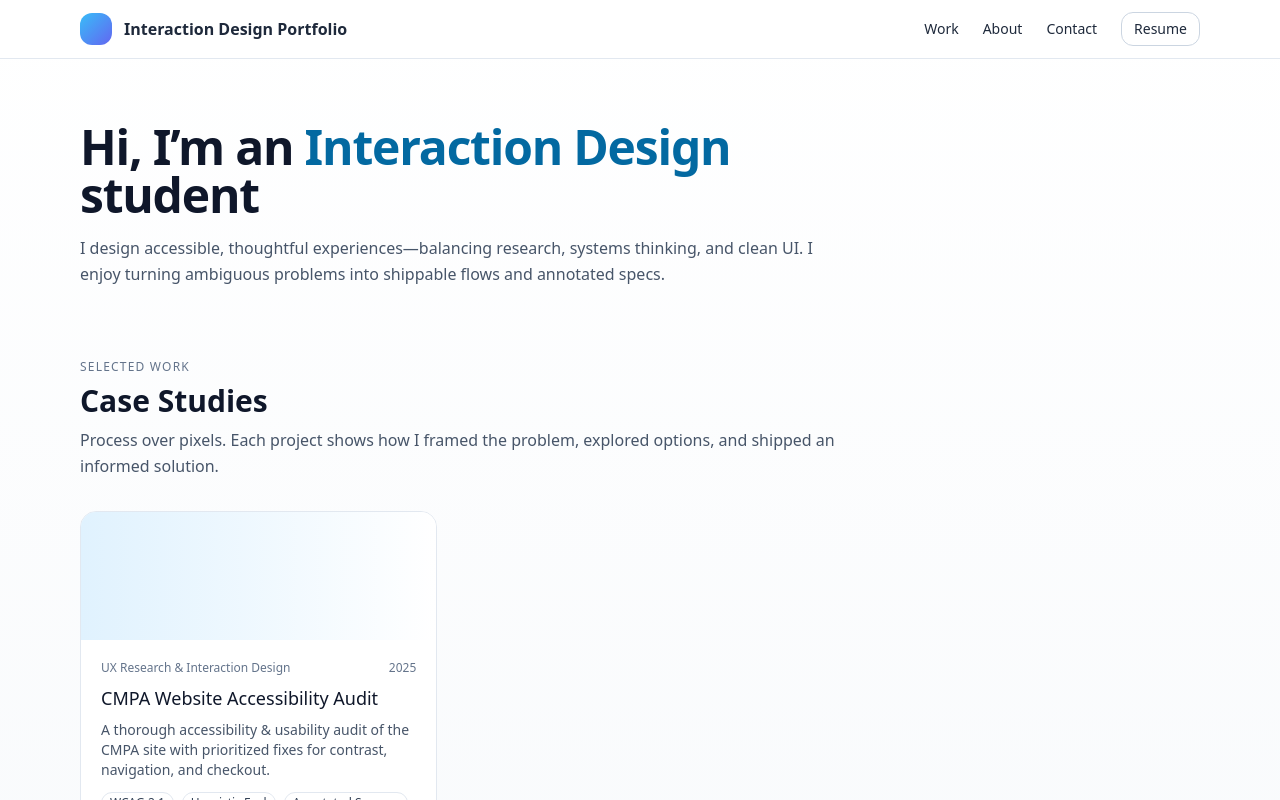
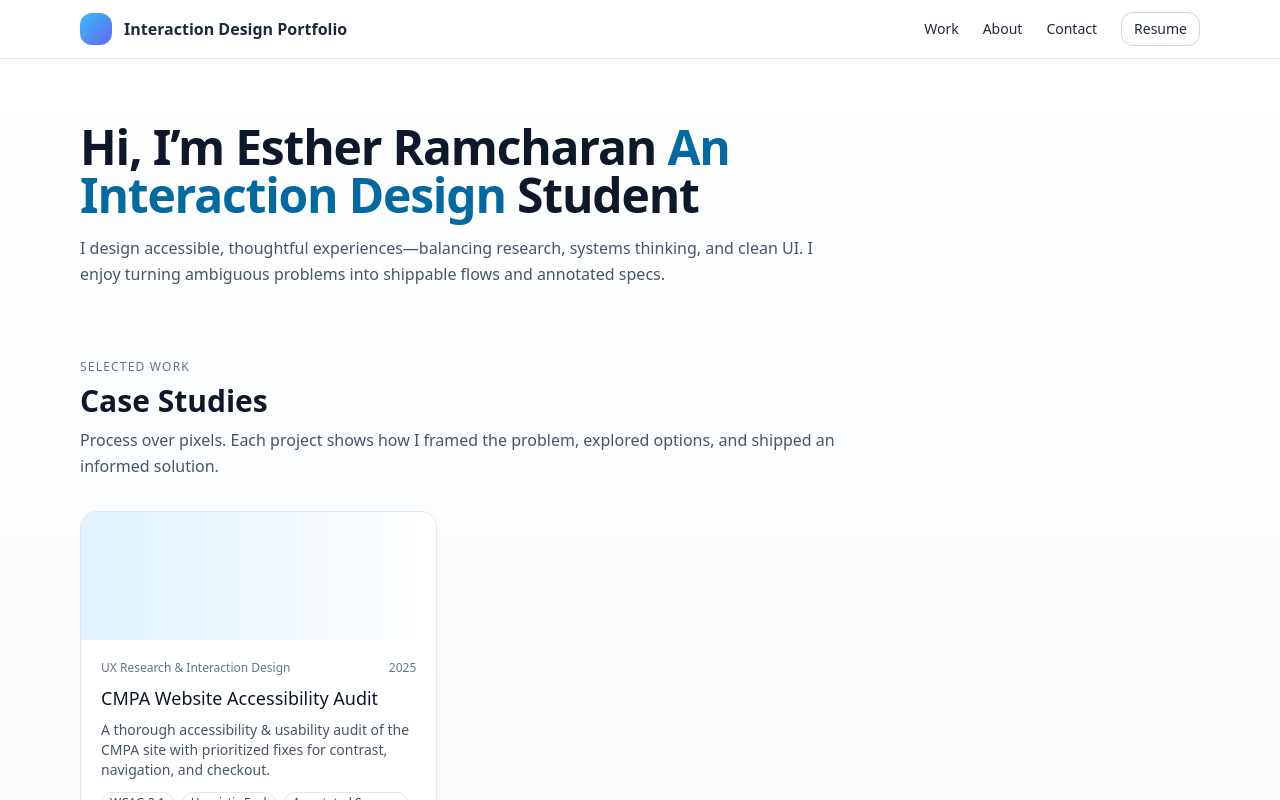
Before and after one commit to EstherRam/Portfolio, a React (Vite) app: page / in a window 1280 px wide. Shown: the top 800 px of the page. Built offline with nearby package versions, Linux system fonts and the light colour scheme.

Commit message:
Update App.jsx

```diff
--- a/src/App.jsx
+++ b/src/App.jsx
@@ -106,7 +106,7 @@ export default function App() {
         <div className="grid md:grid-cols-3 gap-8 items-center">
           <div className="md:col-span-2">
             <h1 className="text-3xl md:text-5xl font-semibold tracking-tight text-slate-900">
-              Hi, I’m an <span className="text-sky-700">Interaction Design</span> student
+              Hi, I’m Esther Ramcharan <span className="text-sky-700">An Interaction Design</span> Student
             </h1>
             <p className="mt-4 text-slate-600 leading-relaxed">
               I design accessible, thoughtful experiences—balancing research, systems thinking,
```
